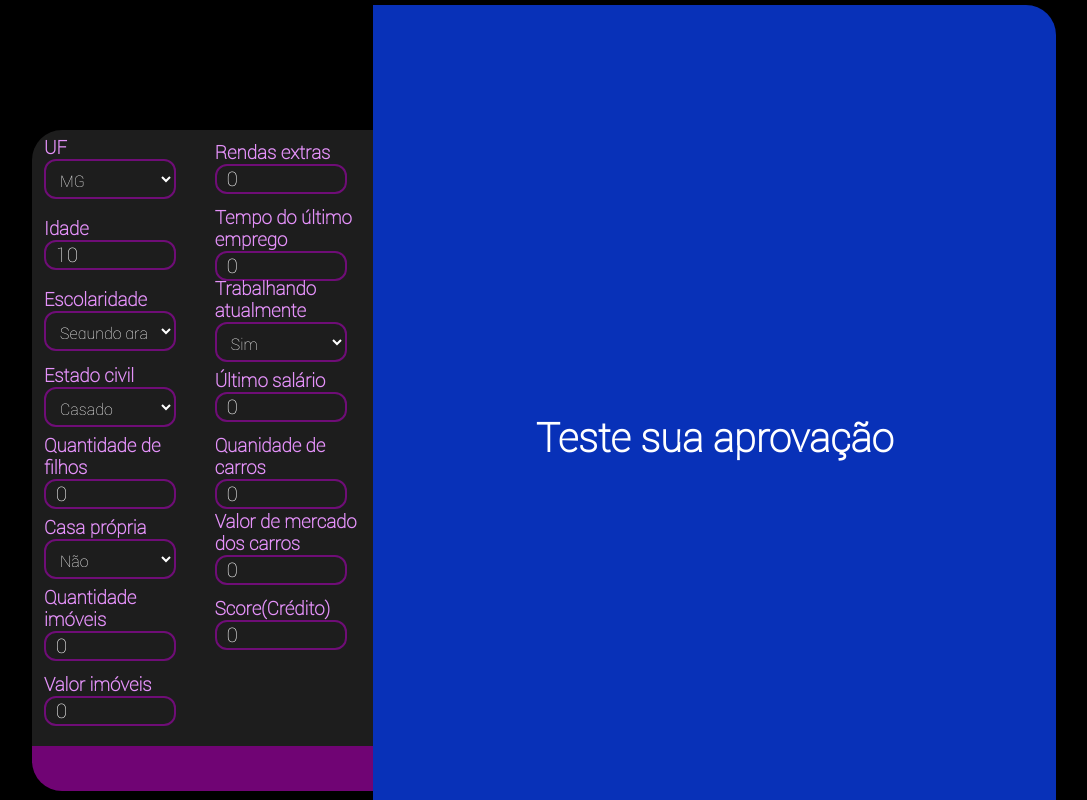
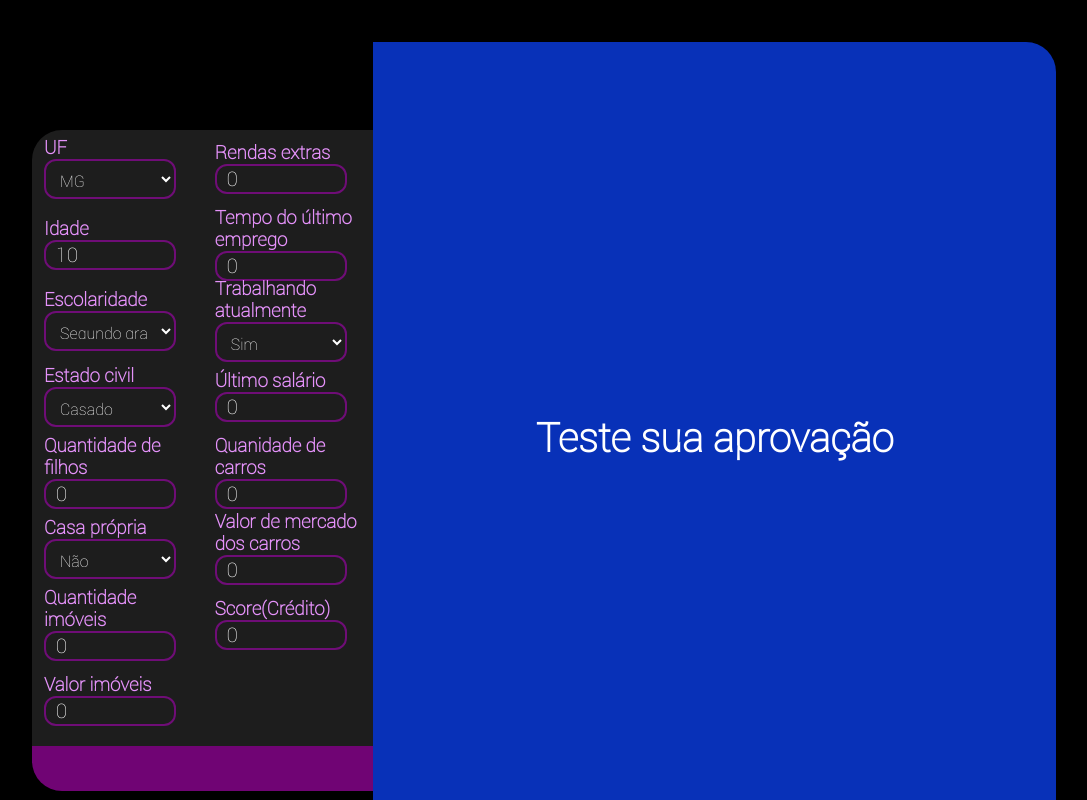
Before and after one commit to vitorfail/emprestimo, a React (Create React App) app: page / in a window 1280 px wide. Shown: the top 800 px of the page, without its empty margins (96-1183 px from the left). Built offline with nearby package versions, Linux system fonts and the light colour scheme.

Commit message:
layout 3

```diff
--- a/src/App.css
+++ b/src/App.css
@@ -78,7 +78,7 @@
 }
 .resultado .inicio{
 	width: 53.4%;
-    height: 108.3%;
+    height: 99%;
 	position: absolute;
 	z-index: 99;
 	background: rgb(8, 49, 184);
```
